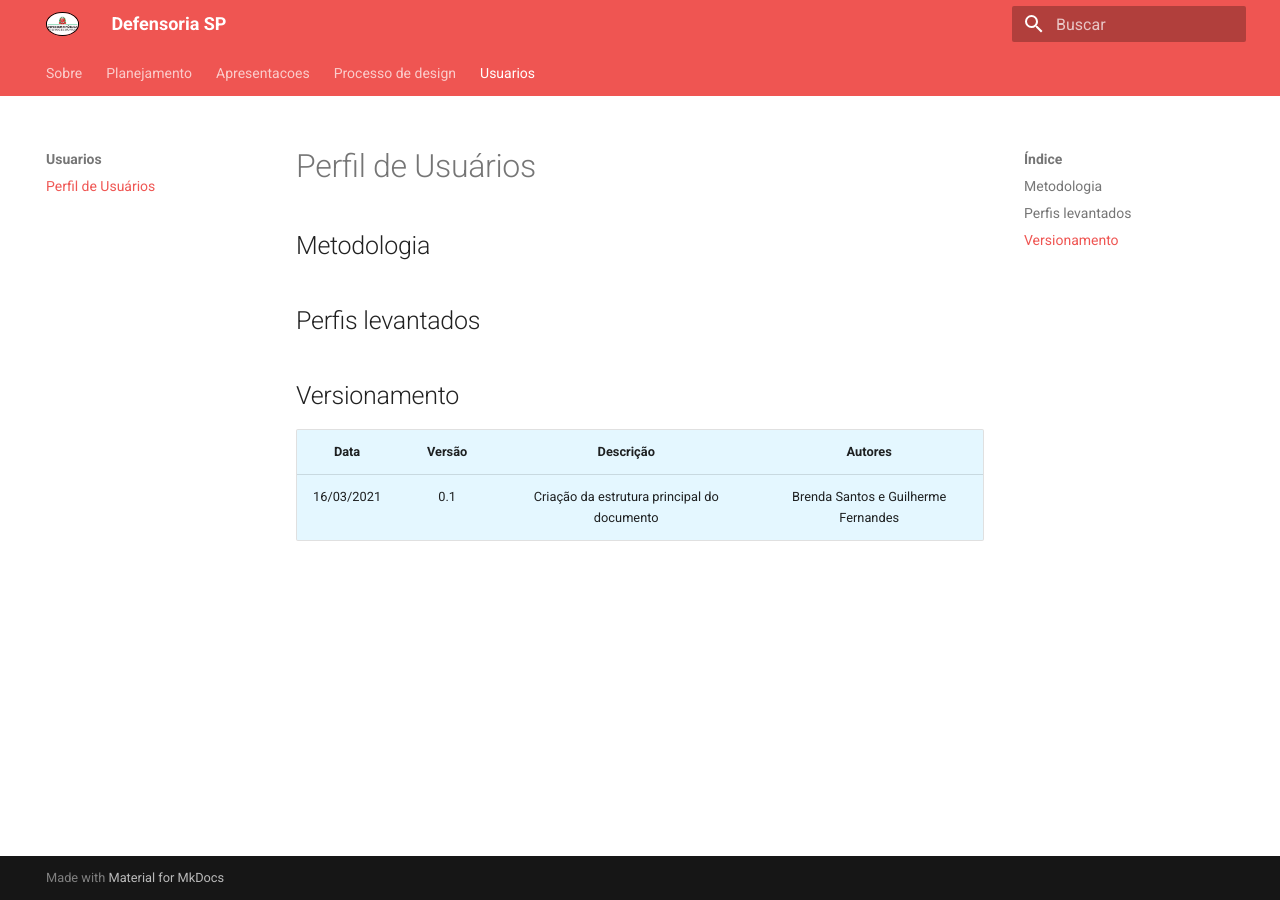
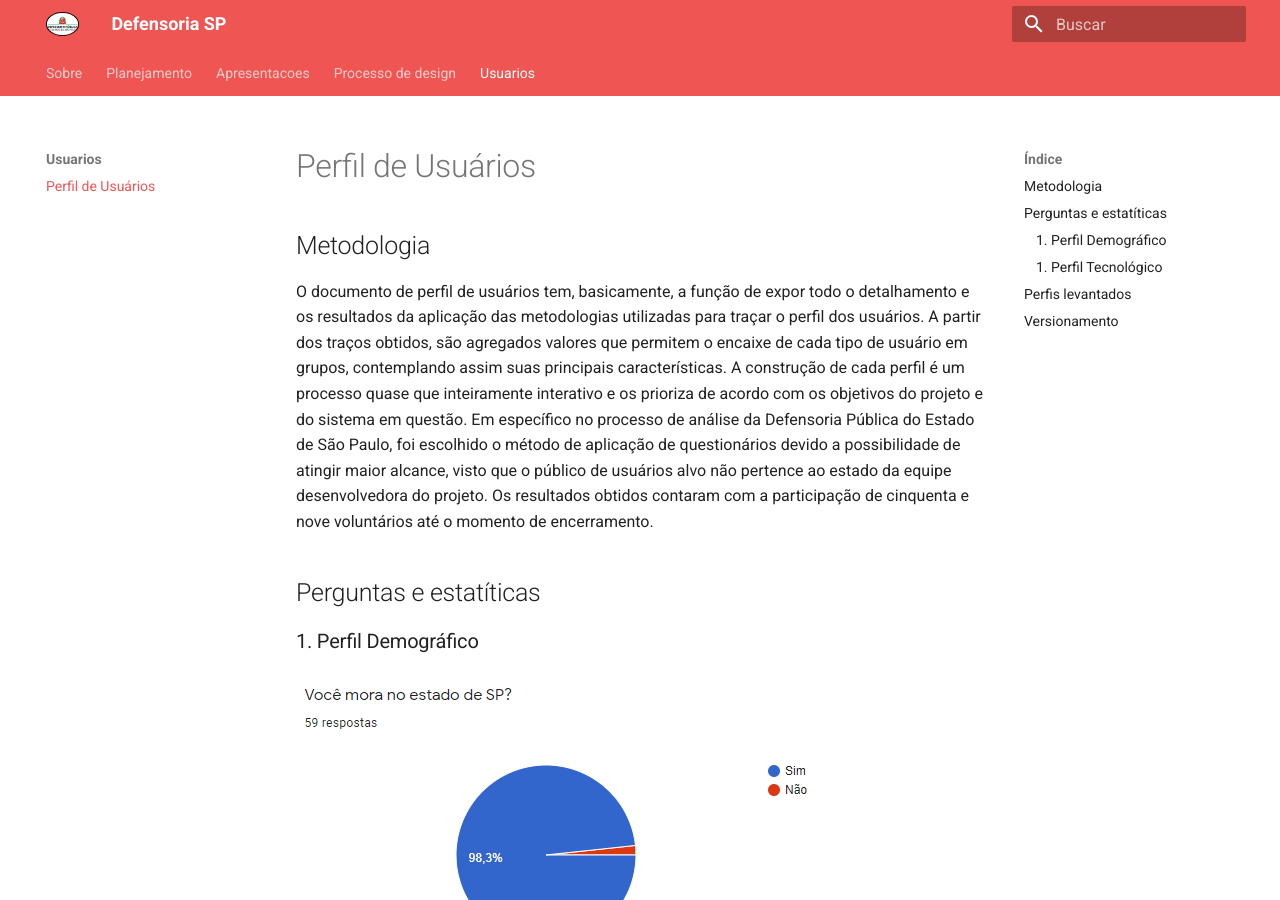
Before and after one commit to ailtonaires/2020.2-DefensoriaSP, an MkDocs documentation site: the page built from docs/usuarios/perfil_de_usuarios.md, in a window 1280 px wide and 900 px high. Built offline with MkDocs 1.6.1 and Material for MkDocs 9.7.7, drawn with Linux system fonts in a browser that asks for light colours; some of the changed text lies outside the part shown.

Commit message:
Desenvolve documento e adiciona graficos e tabelas.
Co-authored-by: Guilherme Fernandes <guilhermedfs11@gmail.com>

```diff
--- a/docs/usuarios/perfil_de_usuarios.md
+++ b/docs/usuarios/perfil_de_usuarios.md
@@ -1,10 +1,36 @@
 # Perfil de Usuários
 
 ## Metodologia
+O documento de perfil de usuários tem, basicamente, a função de expor todo o detalhamento e os resultados da aplicação das metodologias utilizadas para traçar o perfil dos usuários. A partir dos traços obtidos, são agregados valores que permitem o encaixe de cada tipo de usuário em grupos, contemplando assim suas principais características. A construção de cada perfil é um processo quase que inteiramente interativo e os prioriza de acordo com os objetivos do projeto e do sistema em questão. Em específico no processo de análise da Defensoria Pública do Estado de São Paulo, foi escolhido o método de aplicação de questionários devido a possibilidade de atingir maior alcance, visto que o público de usuários alvo não pertence ao estado da equipe desenvolvedora do projeto. Os resultados obtidos contaram com a participação de cinquenta e nove voluntários até o momento de encerramento.
+
+## Perguntas e estatíticas
+### 1. Perfil Demográfico
+![Pergunta 1](../assets/questionario_perfil_de_usuario/pergunta1.png)
+![Pergunta 2](../assets/questionario_perfil_de_usuario/pergunta2.png)
+![Pergunta 3](../assets/questionario_perfil_de_usuario/pergunta3.png)
+![Pergunta 4](../assets/questionario_perfil_de_usuario/pergunta4.png)
+![Pergunta 5](../assets/questionario_perfil_de_usuario/pergunta5.png)
+![Pergunta 6](../assets/questionario_perfil_de_usuario/pergunta6.png)
+![Pergunta 11](../assets/questionario_perfil_de_usuario/pergunta11.png)
+
+
+### 1. Perfil Tecnológico
+![Pergunta 7](../assets/questionario_perfil_de_usuario/pergunta7.png)
+![Pergunta 8](../assets/questionario_perfil_de_usuario/pergunta8.png)
+![Pergunta 9](../assets/questionario_perfil_de_usuario/pergunta9.png)
+![Pergunta 10](../assets/questionario_perfil_de_usuario/pergunta10.png)
+![Pergunta 12](../assets/questionario_perfil_de_usuario/pergunta12.png)
 
 ## Perfis levantados
+|                perfil             |        A        |         B         |          C         |
+| :-------------------------------: | :-------------: | :---------------: | :----------------: |
+|Já utilizou o site?                |       Sim       |        Não        |         Sim        |
+|Trabalha na defensoria?            |       Não       |        Não        |         Sim        |
+|Com qual frequência utiliza o site?| Esporadicamente |       Nunca       |   4 ou mais vezes  |
+|Com qual intuito utilizou o site?  |Entrar com ação, acessar cursos, obter informações sobre um determinado serviço                 |      N/A        |     Trabalho      |
 
 ## Versionamento
 |   Data   | Versão |                   Descrição                  |              Autores              |
 | :------: | :----: | :------------------------------------------: | :-------------------------------: |
 |16/03/2021|   0.1  | Criação da estrutura principal do documento  |Brenda Santos e Guilherme Fernandes|
+|18/03/2021|   1.0  |       Elaboração dos tópicos principais      |Brenda Santos e Guilherme Fernandes|
```
